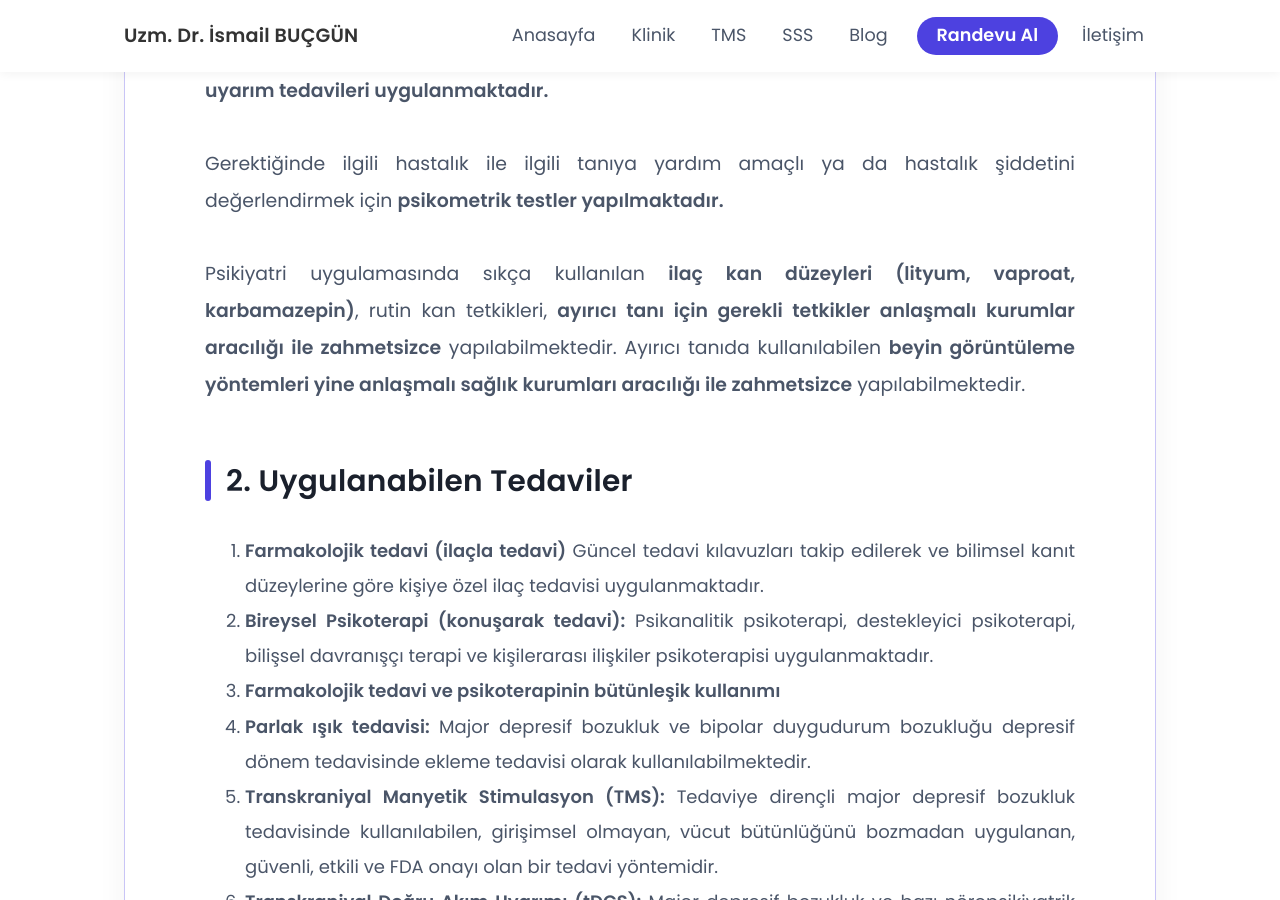
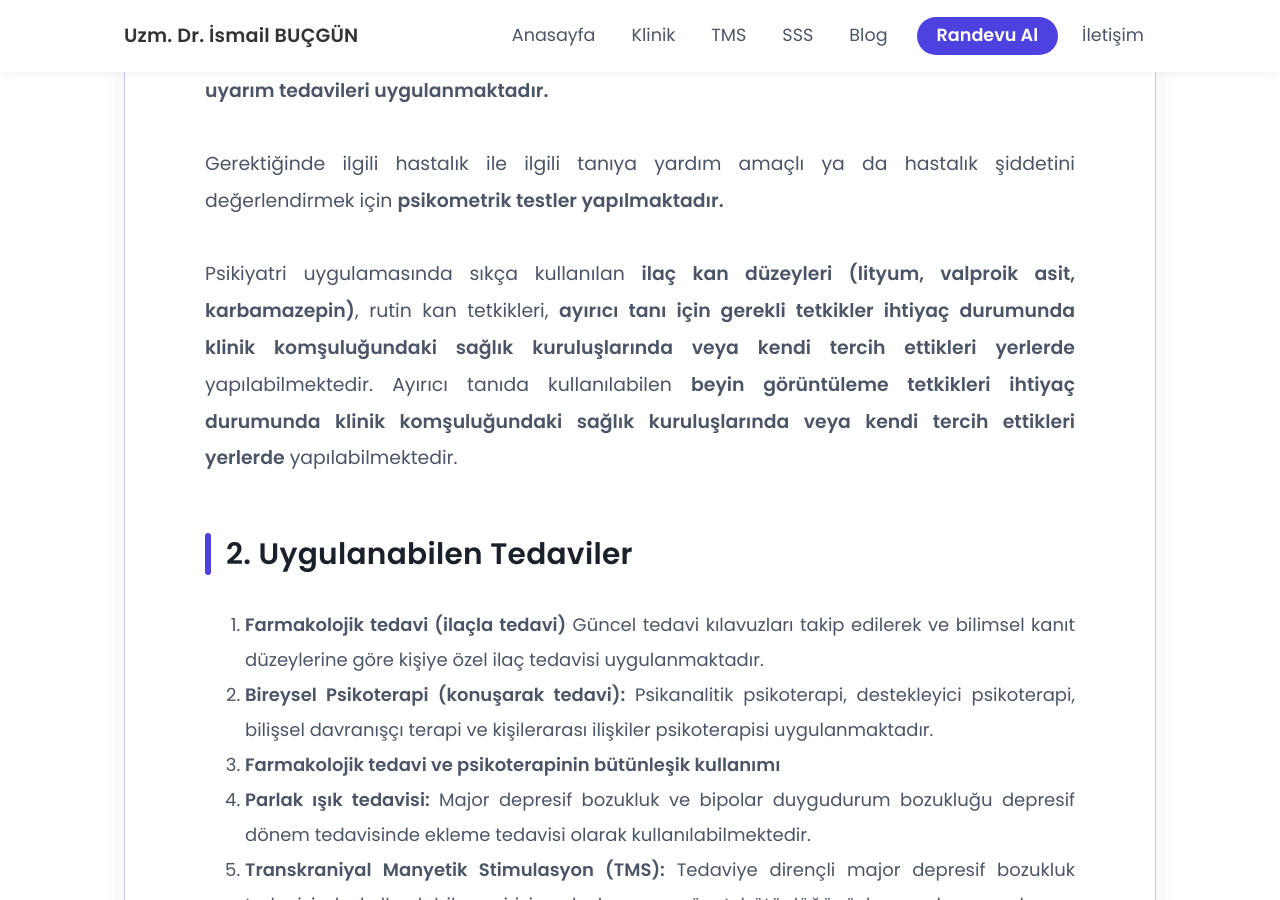
Before and after one commit to ibucgun/ibucgun.github.io, a Jekyll site: the page built from klinik.html, in a window 1280 px wide and 900 px high, scrolled down 1004 px. Built offline with Jekyll 4.4.1, drawn with Linux system fonts in a browser that asks for light colours.

Commit message:
Update klinik.html

```diff
--- a/klinik.html
+++ b/klinik.html
@@ -13,7 +13,7 @@ lead: Kliniğimde tüm psikiyatrik hastalıklarda tanı ve tedavi hizmeti verilm
 		<b>Tüm psikiyatrik hastalıkların tanı, tedavi ve takibi yapılmakta, gerekli durumlarda ilaç tedavisine ek olarak ya da tek başına bireysel psikoterapi uygulanmaktadır.</b><br><br>
 		<b>Tedaviye dirençli hastalığı olan uygun hastalarda TMS, derin TMS, tDCS, EKT gibi beyin uyarım tedavileri uygulanmaktadır.</b><br><br>
 		Gerektiğinde ilgili hastalık ile ilgili tanıya yardım amaçlı ya da hastalık şiddetini değerlendirmek için <b>psikometrik testler yapılmaktadır.</b><br><br>
-		Psikiyatri uygulamasında sıkça kullanılan <b>ilaç kan düzeyleri (lityum, vaproat, karbamazepin)</b>, rutin kan tetkikleri, <b>ayırıcı tanı için gerekli tetkikler anlaşmalı kurumlar aracılığı ile zahmetsizce</b> yapılabilmektedir. Ayırıcı tanıda kullanılabilen <b>beyin görüntüleme yöntemleri yine anlaşmalı sağlık kurumları aracılığı ile zahmetsizce</b> yapılabilmektedir.</p>
+		Psikiyatri uygulamasında sıkça kullanılan <b>ilaç kan düzeyleri (lityum, valproik asit, karbamazepin)</b>, rutin kan tetkikleri, <b>ayırıcı tanı için gerekli tetkikler ihtiyaç durumunda klinik komşuluğundaki sağlık kuruluşlarında veya kendi tercih ettikleri yerlerde</b> yapılabilmektedir. Ayırıcı tanıda kullanılabilen <b>beyin görüntüleme tetkikleri ihtiyaç durumunda klinik komşuluğundaki sağlık kuruluşlarında veya kendi tercih ettikleri yerlerde</b> yapılabilmektedir.</p>
 		<h2>2. Uygulanabilen Tedaviler</h2>
 		<p class="resume-item-copy" style="text-align: justify;font-size: 1.125rem;">
 		<ol style="text-align: justify;font-size: 1.125rem;">
```
